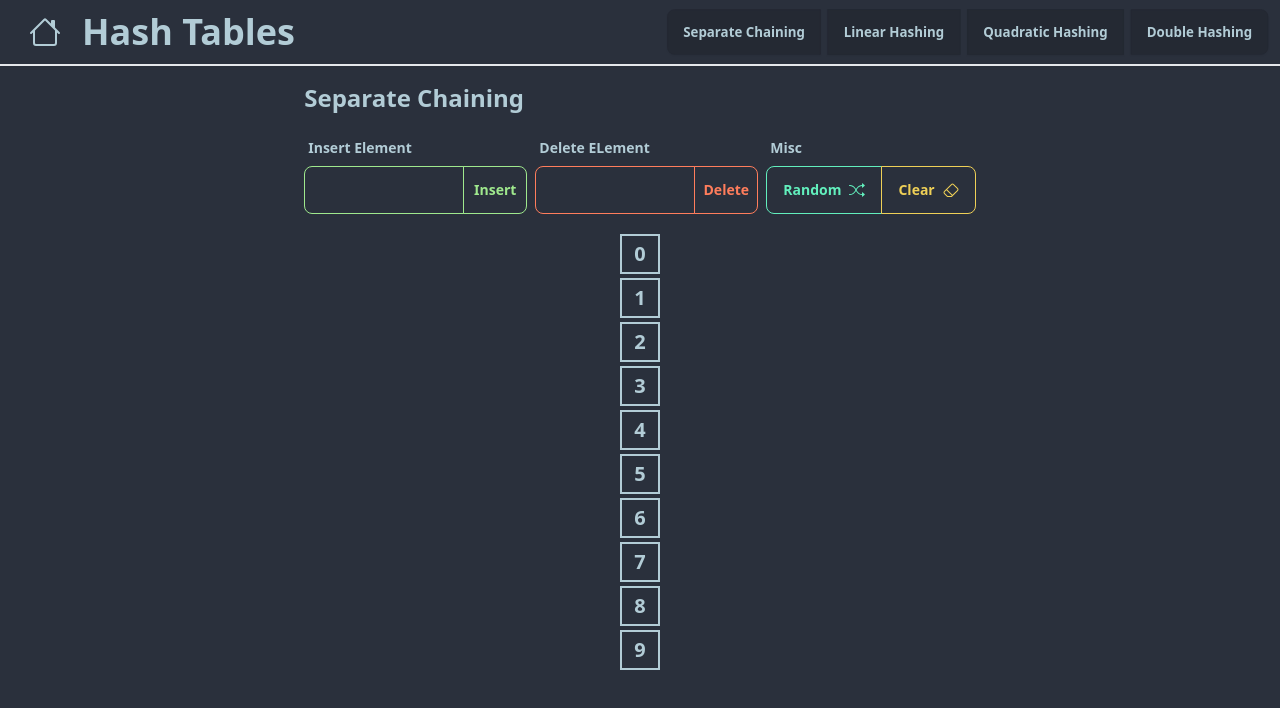
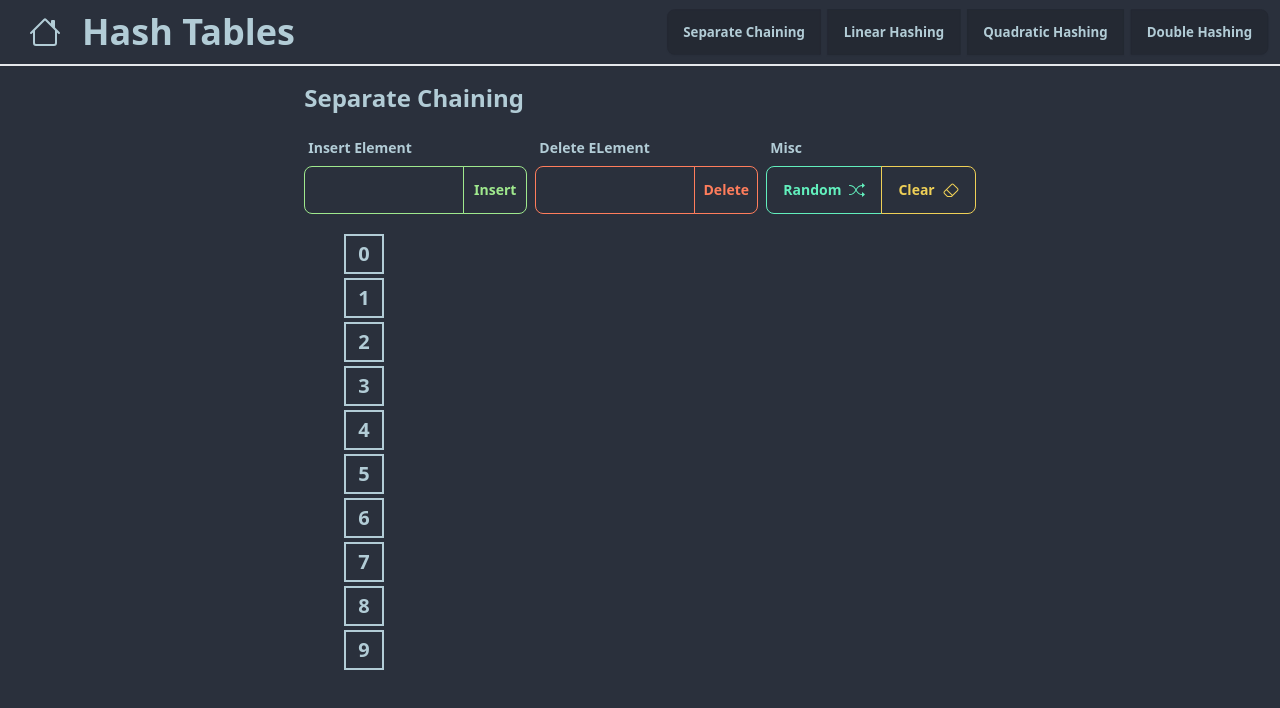
Before and after one commit to alexespejo/dsa-visualizer, a Svelte app: page /hash_tables/separate_chaining in a window 1280 px wide. Shown: the top 708 px of the page. Built offline with nearby package versions, Linux system fonts and the light colour scheme.

Commit message:
update controls

```diff
--- a/src/components/custom/layout/Controls.svelte
+++ b/src/components/custom/layout/Controls.svelte
@@ -5,7 +5,7 @@
 <div class="hash-table-controller">
  <h1 class="title-heading w-fit">{title}</h1>
  <div
-  class="flex flex-col justify-center md:flex-row md:space-x-2 w-fit flex-wrap"
+  class="flex flex-col justify-center sm:flex-row sm:space-x-2 w-fit flex-wrap"
  >
   <slot />
  </div>
--- a/src/routes/HashTables/SeparateChaining.svelte
+++ b/src/routes/HashTables/SeparateChaining.svelte
@@ -71,7 +71,8 @@
   </FormControl>
  </Controls>
  <Visualize>
-  <div class="space-y-1 p-5">
+  <div class="lg:w-1/2">
+   <div class="space-y-1 p-5 self-start">
     {#each hashingArray as item, i}
      <div
       class="font-bold text-xl border-2 border-neutral-content w-10 h-10 flex items-center justify-center"
@@ -80,5 +81,6 @@
      </div>
     {/each}
    </div>
+  </div>
  </Visualize>
 </Layout>
```
Lines whose indentation alone changed are shown as unchanged.
